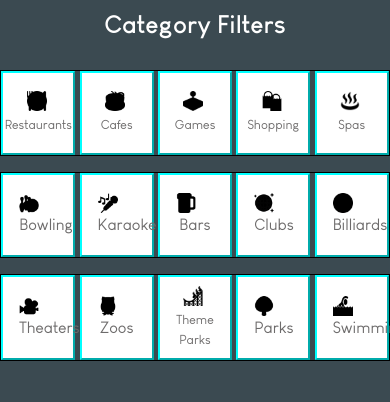
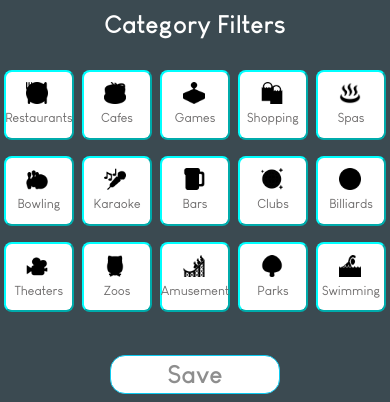
Before and after one commit to csci-499-sp23/team-6-sp23-redux, a React (Create React App) app in the folder my-app/: page /preferences in a window 390 px wide. Shown: the part 383-785 px from the top of the page. Built offline with nearby package versions, Linux system fonts and the light colour scheme; no server answers.

Commit message:
made preferences more responsive

```diff
--- a/my-app/src/Components/Preferences.js
+++ b/my-app/src/Components/Preferences.js
@@ -144,7 +144,7 @@
 
     // Function used to toggle the category button and update the map accordingly
     const toggleButton = (e) => {
-        let category = e.target.value
+        let category = e.currentTarget.value
         setCategoriesMap({...categoriesMap ,[category]: !categoriesMap[category]})
     }
 
@@ -189,7 +189,7 @@
     }
 
     const handleMouseOver = (e) => {
-        switch(e.target.id) {
+        switch(e.currentTarget.id) {
             case "1":
                 setIsHovered(1)
                 break
@@ -273,7 +273,7 @@
                     <button value={Categories.Restaurant} onClick={toggleButton} id={PreferencesCSS.ButtonInsets}
                     className={ categoriesMap[Categories.Restaurant] ? `${PreferencesCSS.customButtonActive} ${PreferencesCSS.FirstButton}` : `${PreferencesCSS.customButton} ${PreferencesCSS.FirstButton}`} >
                        <div className={PreferencesCSS.ButtonInfoContainer}>
-                            <img src = "Images/restaurant.png" alt = "restaurant-icon" className = {PreferencesCSS.customButtomImage}></img>
+                            <img src = "Images/restaurant.png" alt = "restaurant-icon" className={ categoriesMap[Categories.Restaurant] ? PreferencesCSS.customButtonActiveImage : PreferencesCSS.customButtonImage}></img>
                             <div className={PreferencesCSS.ButtonText}>Restaurants</div>
                        </div>
                     </button>
@@ -281,7 +281,7 @@
                     <button value={Categories.Cafe} onClick={toggleButton} id={PreferencesCSS.ButtonInsets}
                     className={ categoriesMap[Categories.Cafe] ? PreferencesCSS.customButtonActive : PreferencesCSS.customButton} >
                         <div className={PreferencesCSS.ButtonInfoContainer}>
-                            <img src = "Images/cafe.png" alt = "cafe-icon" className = {PreferencesCSS.customButtomImage}></img>
+                            <img src = "Images/cafe.png" alt = "cafe-icon" className={ categoriesMap[Categories.Cafe] ? PreferencesCSS.customButtonActiveImage : PreferencesCSS.customButtonImage}></img>
                             <div className={PreferencesCSS.ButtonText}>Cafes</div>
                         </div>
                     </button>
@@ -289,7 +289,7 @@
                     <button value={Categories.Game} onClick={toggleButton} id={PreferencesCSS.ButtonInsets}
                     className={ categoriesMap[Categories.Game] ? PreferencesCSS.customButtonActive : PreferencesCSS.customButton} >
                         <div className={PreferencesCSS.ButtonInfoContainer}>
-                            <img src = "Images/game.png" alt = "game-icon" className = {PreferencesCSS.customButtomImage}></img>
+                            <img src = "Images/game.png" alt = "game-icon" className={ categoriesMap[Categories.Game] ? PreferencesCSS.customButtonActiveImage : PreferencesCSS.customButtonImage}></img>
                             <div className={PreferencesCSS.ButtonText}>Games</div>
                         </div>
                     </button>
@@ -297,7 +297,7 @@
                     <button value={Categories.Shopping} onClick={toggleButton} id={PreferencesCSS.ButtonInsets}
                     className={ categoriesMap[Categories.Shopping] ? PreferencesCSS.customButtonActive : PreferencesCSS.customButton} >
                         <div className={PreferencesCSS.ButtonInfoContainer}>
-                            <img src = "Images/shopping.png" alt = "shopping-icon" className = {PreferencesCSS.customButtomImage}></img>
+                            <img src = "Images/shopping.png" alt = "shopping-icon" className={ categoriesMap[Categories.Shopping] ? PreferencesCSS.customButtonActiveImage : PreferencesCSS.customButtonImage}></img>
                             <div className={PreferencesCSS.ButtonText}>Shopping</div>
                         </div>
                     </button>
@@ -305,7 +305,7 @@
                     <button value={Categories.Spa} onClick={toggleButton} id={PreferencesCSS.ButtonInsets}
                     className={ categoriesMap[Categories.Spa] ? `${PreferencesCSS.customButtonActive} ${PreferencesCSS.LastButton}` : `${PreferencesCSS.customButton} ${PreferencesCSS.LastButton}`} >
                         <div className={PreferencesCSS.ButtonInfoContainer}>
-                            <img src = "Images/spa.png" alt = "spa-icon" className = {PreferencesCSS.customButtomImage}></img>
+                            <img src = "Images/spa.png" alt = "spa-icon" className={ categoriesMap[Categories.Spa] ? PreferencesCSS.customButtonActiveImage : PreferencesCSS.customButtonImage}></img>
                             <div className={PreferencesCSS.ButtonText}>Spas</div>
                         </div>
                     </button>
@@ -314,57 +314,84 @@
                 <div className={PreferencesCSS.ButtonGroup}>
                     <button value={Categories.Bowling} onClick={toggleButton} id={PreferencesCSS.ButtonInsets}
                     className={ categoriesMap[Categories.Bowling] ? `${PreferencesCSS.customButtonActive} ${PreferencesCSS.FirstButton}` : `${PreferencesCSS.customButton} ${PreferencesCSS.FirstButton}`} >
-                        <img src = "Images/bowling.png" alt = "bowling-icon" className = {PreferencesCSS.customButtomImage}></img>  Bowling
+                        <div className={PreferencesCSS.ButtonInfoContainer}>
+                            <img src = "Images/bowling.png" alt = "bowling-icon" className={ categoriesMap[Categories.Bowling] ? PreferencesCSS.customButtonActiveImage : PreferencesCSS.customButtonImage}></img>
+                            <div className={PreferencesCSS.ButtonText}>Bowling</div>
+                        </div>
                     </button>
 
                     <button value={Categories.Karaoke} onClick={toggleButton} id={PreferencesCSS.ButtonInsets}
                     className={ categoriesMap[Categories.Karaoke] ? PreferencesCSS.customButtonActive : PreferencesCSS.customButton} >
-                        <img src = "Images/karaoke.png" alt = "karaoke-icon" className = {PreferencesCSS.customButtomImage}></img>       Karaoke
+                        <div className={PreferencesCSS.ButtonInfoContainer}>
+                            <img src = "Images/karaoke.png" alt = "karaoke-icon" className={ categoriesMap[Categories.Karaoke] ? PreferencesCSS.customButtonActiveImage : PreferencesCSS.customButtonImage}></img>
+                            <div className={PreferencesCSS.ButtonText}>Karaoke</div>
+                        </div>
                     </button>
 
                     <button value={Categories.Bar} onClick={toggleButton} id={PreferencesCSS.ButtonInsets}
                     className={ categoriesMap[Categories.Bar] ? PreferencesCSS.customButtonActive : PreferencesCSS.customButton} >
-                          <img src = "Images/bar.png" alt = "baricon" className = {PreferencesCSS.customButtomImage}></img>    Bars
+                          <div className={PreferencesCSS.ButtonInfoContainer}>
+                            <img src = "Images/bar.png" alt = "baricon" className={ categoriesMap[Categories.Bar] ? PreferencesCSS.customButtonActiveImage : PreferencesCSS.customButtonImage}></img>
+                            <div className={PreferencesCSS.ButtonText}>Bars</div>
+                          </div>
                     </button>
 
                     <button value={Categories.Club} onClick={toggleButton} id={PreferencesCSS.ButtonInsets}
                     className={ categoriesMap[Categories.Club] ? PreferencesCSS.customButtonActive : PreferencesCSS.customButton} >
-                        <img src = "Images/club.png" alt = "club-icon" className = {PreferencesCSS.customButtomImage}></img>    Clubs
+                        <div className={PreferencesCSS.ButtonInfoContainer}>
+                            <img src = "Images/club.png" alt = "club-icon" className={ categoriesMap[Categories.Club] ? PreferencesCSS.customButtonActiveImage : PreferencesCSS.customButtonImage}></img>
+                            <div className={PreferencesCSS.ButtonText}>Clubs</div>
+                        </div>
                     </button>
 
                     <button value={Categories.Billiards} onClick={toggleButton} id={PreferencesCSS.ButtonInsets}
                     className={ categoriesMap[Categories.Billiards] ? `${PreferencesCSS.customButtonActive} ${PreferencesCSS.LastButton}` : `${PreferencesCSS.customButton} ${PreferencesCSS.LastButton}`} >
-                         <img src = "Images/pool.png" alt = "pool-icon" className = {PreferencesCSS.customButtomImage}></img>                        Billiards
+                         <div className={PreferencesCSS.ButtonInfoContainer}>
+                            <img src = "Images/pool.png" alt = "pool-icon" className={ categoriesMap[Categories.Billiards] ? PreferencesCSS.customButtonActiveImage : PreferencesCSS.customButtonImage}></img>
+                            <div className={PreferencesCSS.ButtonText}>Billiards</div>
+                         </div>
                     </button>
                 </div>
 
                 <div className={PreferencesCSS.ButtonGroup}>
                     <button value={Categories.Theater} onClick={toggleButton} id={PreferencesCSS.ButtonInsets}
                     className={ categoriesMap[Categories.Theater] ? `${PreferencesCSS.customButtonActive} ${PreferencesCSS.FirstButton}` : `${PreferencesCSS.customButton} ${PreferencesCSS.FirstButton}`} >
-                        <img src = "Images/theater.png" alt = "theater-icon" className = {PreferencesCSS.customButtomImage}></img>                         Theaters
+                        <div className={PreferencesCSS.ButtonInfoContainer}>
+                            <img src = "Images/theater.png" alt = "theater-icon" className={ categoriesMap[Categories.Theater] ? PreferencesCSS.customButtonActiveImage : PreferencesCSS.customButtonImage}></img>
+                            <div className={PreferencesCSS.ButtonText}>Theaters</div>
+                        </div>
                     </button>
 
                     <button value={Categories.Zoo} onClick={toggleButton} id={PreferencesCSS.ButtonInsets}
                     className={ categoriesMap[Categories.Zoo] ? PreferencesCSS.customButtonActive : PreferencesCSS.customButton} >
-                        <img src = "Images/zoo.png" alt = "zoo-icon" className = {PreferencesCSS.customButtomImage}></img>         Zoos
+                        <div className={PreferencesCSS.ButtonInfoContainer}>
+                            <img src = "Images/zoo.png" alt = "zoo-icon" className={ categoriesMap[Categories.Zoo] ? PreferencesCSS.customButtonActiveImage : PreferencesCSS.customButtonImage}></img>
+                            <div className={PreferencesCSS.ButtonText}>Zoos</div>
+                        </div>
                     </button>
 
                     <button value={Categories.Amusement} onClick={toggleButton} id={PreferencesCSS.ButtonInsets}
                     className={ categoriesMap[Categories.Amusement] ? PreferencesCSS.customButtonActive : PreferencesCSS.customButton} >
                         <div className={PreferencesCSS.ButtonInfoContainer}>
-                         <img src = "Images/coaster.png" alt = "coaster-icon" className = {PreferencesCSS.customButtomImage}></img>
-                         <div className={PreferencesCSS.ButtonText}>Theme Parks</div>
+                            <img src = "Images/coaster.png" alt = "coaster-icon" className={ categoriesMap[Categories.Amusement] ? PreferencesCSS.customButtonActiveImage : PreferencesCSS.customButtonImage}></img>
+                            <div className={PreferencesCSS.ButtonText}>Amusement</div>
                          </div>
                     </button>
 
                     <button value={Categories.Park} onClick={toggleButton} id={PreferencesCSS.ButtonInsets}
                     className={ categoriesMap[Categories.Park] ? PreferencesCSS.customButtonActive : PreferencesCSS.customButton} >
-                        <img src = "Images/park.png" alt = "park-icon" className = {PreferencesCSS.customButtomImage}></img>       Parks
+                        <div className={PreferencesCSS.ButtonInfoContainer}>
+                            <img src = "Images/park.png" alt = "park-icon" className={ categoriesMap[Categories.Park] ? PreferencesCSS.customButtonActiveImage : PreferencesCSS.customButtonImage}></img>
+                            <div className={PreferencesCSS.ButtonText}>Parks</div>
+                        </div>
                     </button>
 
                     <button value={Categories.Swimming} onClick={toggleButton} id={PreferencesCSS.ButtonInsets}
                     className={ categoriesMap[Categories.Swimming] ? `${PreferencesCSS.customButtonActive} ${PreferencesCSS.LastButton}` : `${PreferencesCSS.customButton} ${PreferencesCSS.LastButton}`} >
-                        <img src = "Images/swimming.png" alt = "swimming-icon" className = {PreferencesCSS.customButtomImage}></img>     Swimming
+                        <div className={PreferencesCSS.ButtonInfoContainer}>
+                            <img src = "Images/swimming.png" alt = "swimming-icon" className = { categoriesMap[Categories.Swimming] ? PreferencesCSS.customButtonActiveImage : PreferencesCSS.customButtonImage}></img>
+                            <div className={PreferencesCSS.ButtonText}>Swimming</div>
+                        </div>
                     </button>
                 </div>
             </div>
--- a/my-app/src/Styles/Preferences.module.css
+++ b/my-app/src/Styles/Preferences.module.css
@@ -50,10 +50,6 @@
     border-color: aqua;
 }
 
-.customButton img{
-    filter: grayscale(100%) brightness(0%);
-}
-
 .customButtonActive {
     width: 100%;
     min-width: 50px;
@@ -63,12 +59,24 @@
     border-color: aqua;
 }
 
-.customButtomImage{
+.customButtonImage{
     width: 22px;
     height: 22x;
     margin-right:3px;
     object-fit: fill;
     float:left;
+    filter: grayscale(100%) brightness(0%);
+    pointer-events: none;
+}
+
+.customButtonActiveImage {
+    width: 22px;
+    height: 22x;
+    margin-right:3px;
+    object-fit: fill;
+    float:left;
+    filter: none;
+    pointer-events: none;
 }
 
 .HeaderText {
@@ -293,6 +301,59 @@
 @media (orientation: landscape) {
     @media(max-width: 844px) {
 
+        .HeaderText {
+            margin-left: 20%;
+        }
+
+        .SearchBar {
+            width: 60%;
+        }
+
+        .DropdownSelectFrame {
+            width: 60%;
+        }
+
+        .FirstButton {
+            border-radius: 0px;
+        }
+
+        .LastButton {
+            border-radius: 0px;
+        }
+
+        #ButtonInsets {
+            padding: 12px 16px;
+        }
+
+        .ButtonInfoContainer {
+            display: flex;
+            flex-direction: column;
+            justify-content: center;
+            align-items: center;
+            gap: 0.25em;
+        }
+
+        .customButton {
+            width: 11vw;
+            height: 11vw;
+            border-radius: 2vw;
+        }
+
+        .customButtonActive {
+            width: 11vw;
+            height: 11vw;
+            border-radius: 2vw;
+        }
+
+        .customButtomImage{
+            width: 20px;
+            height: 20px;
+        }
+
+        .ButtonText {
+            font-size: 0.8em;
+            text-align: center;
+        }
     }
 }
 
@@ -317,7 +378,6 @@
 
     .ButtonGroup {
         margin-bottom: 16px;
-        border: 1px solid black;
         display: flex;
         flex-direction: row;
         align-items: center;
@@ -347,13 +407,15 @@
     }
 
     .customButton {
-        width: 19vw;
-        height: 10vh;
+        width: 18vw;
+        height: 18vw;
+        border-radius: 2vw;
     }
 
     .customButtonActive {
-        width: 19vw;
-        height: 10vh;
+        width: 18vw;
+        height: 18vw;
+        border-radius: 2vw;
     }
 
     .customButtomImage{
@@ -363,5 +425,6 @@
 
     .ButtonText {
         font-size: 0.8em;
+        text-align: center;
     }
 }
```
